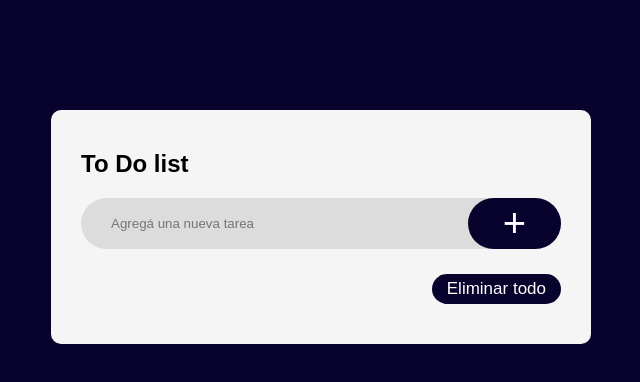
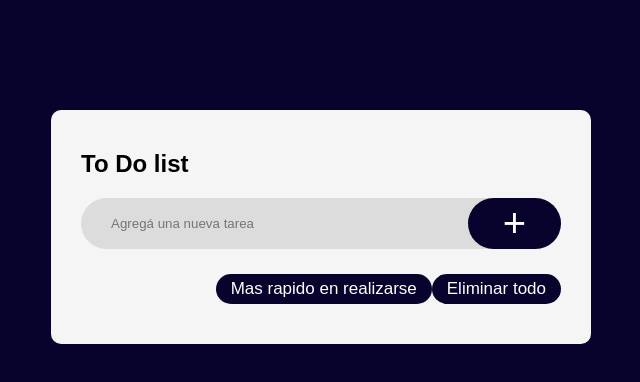
Before and after one commit to Emilia123456/efsi-ToDo-React, a React (Create React App) app in the folder efsi-todo-react/: page / in a window 1280 px wide. Shown: the top 382 px of the page, without its empty margins (319-959 px from the left). Built offline with nearby package versions, Linux system fonts and the light colour scheme; the HTML template or start-up script is replaced by a standard one.

Commit message:
falta mostrar el mas rapido en tacharse

```diff
--- a/efsi-todo-react/src/App.js
+++ b/efsi-todo-react/src/App.js
@@ -2,11 +2,28 @@ import React, {useState} from 'react';
 import './App.css';
 import Input from './components/Input/Input';
 import { TaskList } from './components/TaskList/TaskList';
+import { Task } from './components/Task/Task';
 
 const borrarTodo = (tasks, setTasks) => {
   let a = []
   tasks=setTasks(a);
 };
+const calcularMasRapido = (tasks) => {
+  let tareaMasRapida = tasks[0];
+  if (tasks.length === 0) return null;
+  for (let i = 1; i < tasks.length; i++) {
+    if (tasks[i].fechaTachado < tareaMasRapida.fechaTachado) {
+      tareaMasRapida = tasks[i];
+    }
+  }
+  console.log(tareaMasRapida.texto)
+  return (
+    <Task
+      texto={tareaMasRapida.texto}
+    />
+  );
+};
+
 
 function App() {
   const [tasks, setTasks] = useState([]);
@@ -20,6 +37,8 @@ function App() {
              <TaskList  tasks={tasks} setTasks={setTasks}/>
             </ul>
             <button class="botonEliminar" onClick={() => borrarTodo(tasks, setTasks)}>Eliminar todo</button>
+            <button class="botonEliminar" onClick={() => calcularMasRapido(tasks)}>Mas rapido en realizarse</button>
+
         </div>
     </div>
 
--- a/efsi-todo-react/src/components/Task/Task.jsx
+++ b/efsi-todo-react/src/components/Task/Task.jsx
@@ -4,7 +4,7 @@ import './Task.css';
 export function Task({ id, tasks, setTasks, texto, fecha, tachado, fechaTachado }) {
     const tacharTask = (id) => {
         const tareaATachar = tasks.map(task =>
-            task.id === id ? { ...task, tachado: !task.tachado, fechaTachado: new Date().toLocaleDateString() } : task
+            task.id === id ? { ...task, tachado: !task.tachado, fechaTachado: new Date().toLocaleDateString()+ " " + new Date().toLocaleTimeString() } : task
         );
         setTasks(tareaATachar);
     };
```
